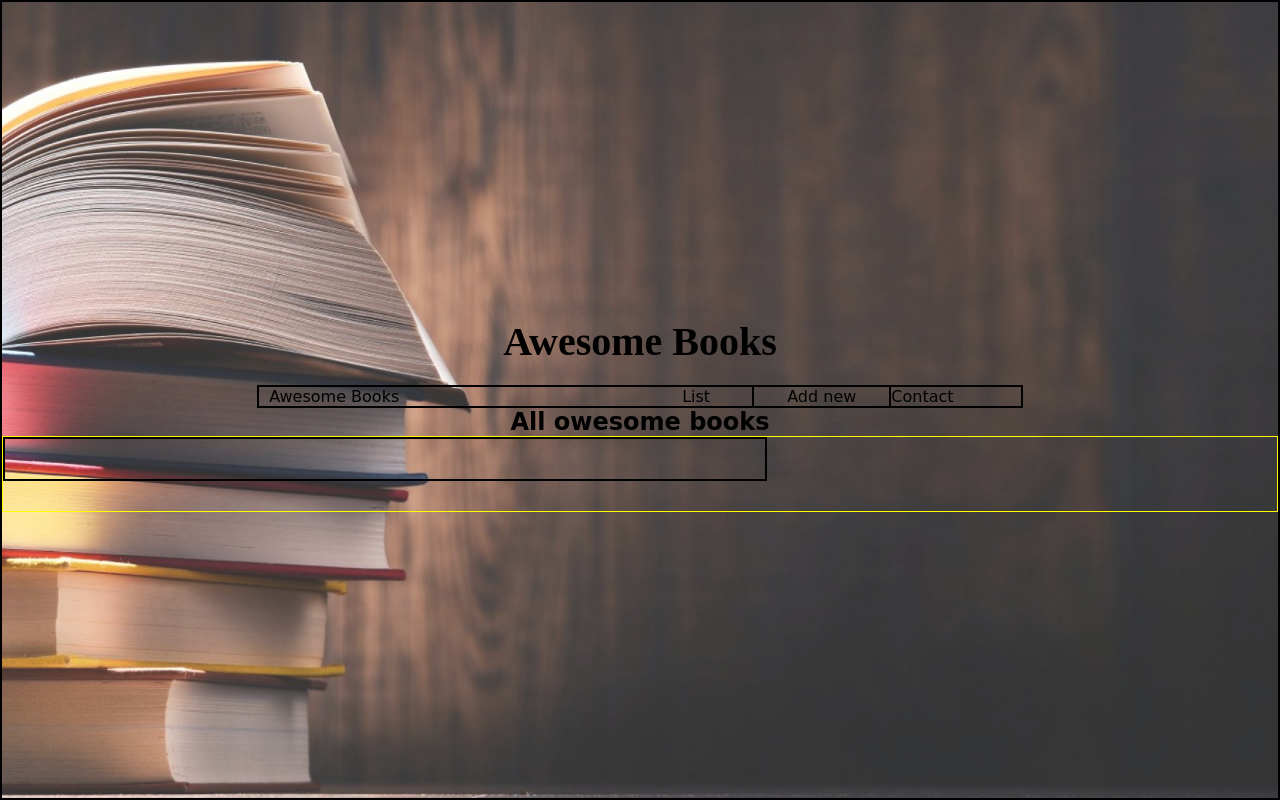
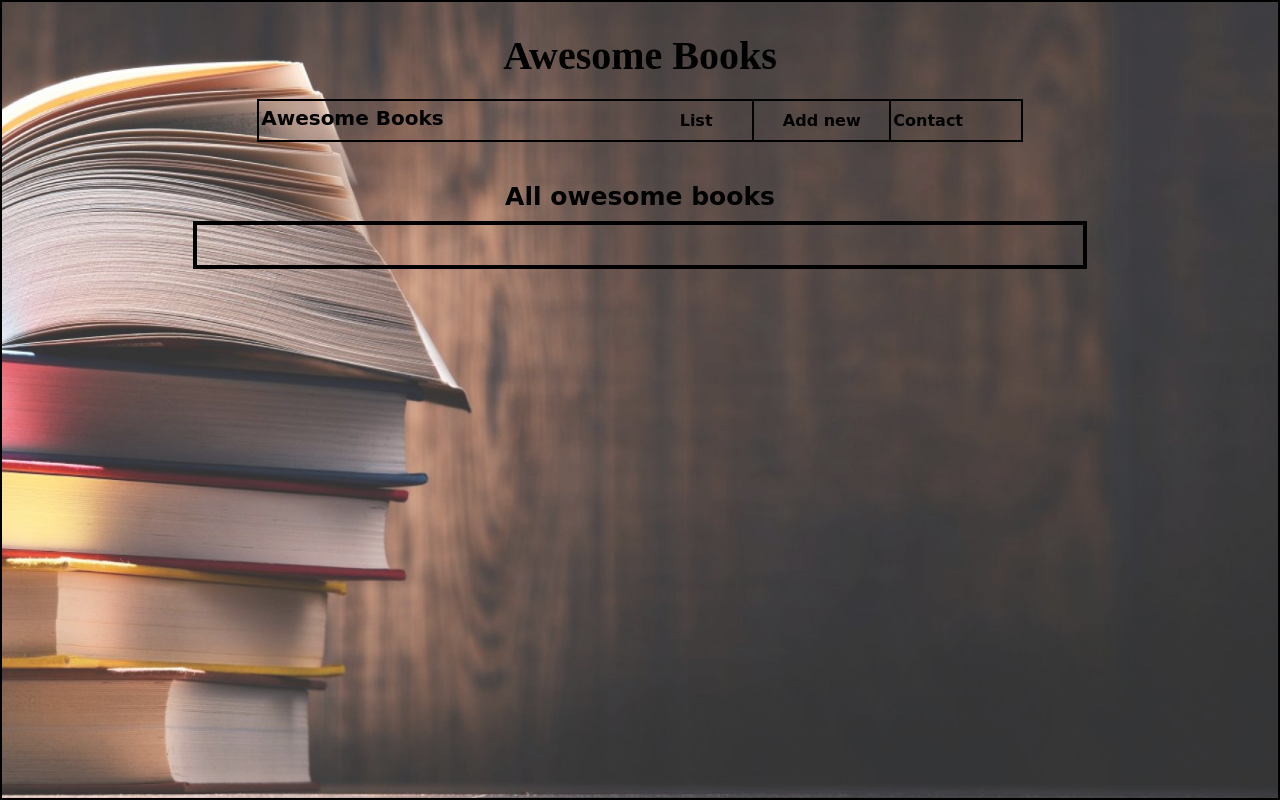
Before and after one commit to tufoinnkuo10/AWESOME-BOOKS, a website: page index.html in a window 1280 px wide. Drawn offline with Linux system fonts and the light colour scheme.

Commit message:
Update sections style

```diff
--- a/style.css
+++ b/style.css
@@ -15,7 +15,9 @@
 
 .menu-awesome {
   width: 50%;
-  padding-left: 10px;
+  padding: 5px 2px;
+  font-size: 20px;
+  font-weight: bold;
 }
 
 .menu-list {
@@ -23,6 +25,9 @@
   text-align: center;
   cursor: pointer;
   border-right: 2px solid black;
+  padding: 10px 2px;
+  font-size: 16px;
+  font-weight: bold;
 }
 
 .menu-add {
@@ -30,12 +35,17 @@
   text-align: center;
   cursor: pointer;
   border-right: 2px solid black;
+  padding: 10px 2px;
+  font-size: 16px;
+  font-weight: bold;
 }
 
 .menu-contact {
   text-align: center;
   cursor: pointer;
-  text-decoration: tomato;
+  padding: 10px 2px;
+  font-size: 16px;
+  font-weight: bold;
 }
 
 .d-none {
@@ -43,18 +53,16 @@
 }
 
 .list-display {
-  width: 100%;
-  border: 1px solid yellow;
+  width: 70%;
 }
 
 #Result {
-  border: solid 2px;
-  width: 60%;
+  border: solid 4px;
+  width: 100%;
   height: auto;
   display: flex;
   flex-direction: column;
   padding: 20px;
-  margin-bottom: 30px;
 }
 
 #Result li:nth-child(odd) {
@@ -105,7 +113,6 @@ main {
   background: rgba(255, 255, 255, 0.2);
   border: 2.5px solid;
   min-width: 40%;
-  justify-content: center;
 }
 
 .heading {
@@ -115,13 +122,6 @@ main {
   padding-top: 30px;
   margin-bottom: 20px;
   font-family: "Times New Roman", Times, serif;
-}
-
-.heading1 {
-  font-family: cursive;
-  font-size: 18px;
-  font-weight: 700;
-  padding-bottom: 7px;
 }
 
 .add-button,
@@ -144,7 +144,7 @@ main {
   flex-direction: row;
   align-items: center;
   justify-content: start;
-  padding-top: 2px;
+  padding: 4px 6px;
 }
 
 .book-title {
@@ -161,6 +161,25 @@ main {
   font-size: 16px;
   font-weight: bolder;
   font-family: "Times New Roman", Times, serif;
+}
+
+.all-a-books, h2 {
+  font-family: cursive;
+  font-size: 25px;
+  text-align: center;
+  font-weight: bold;
+  margin-top: 40px;
+  margin-bottom: 10px;
+}
+
+.infos {
+  padding-left: 20px;
+  font-weight: bold;
+}
+
+.infos li {
+  list-style: circle;
+  font-weight: bold;
 }
 
 .byclass {
```
Lines whose indentation alone changed are shown as unchanged.
